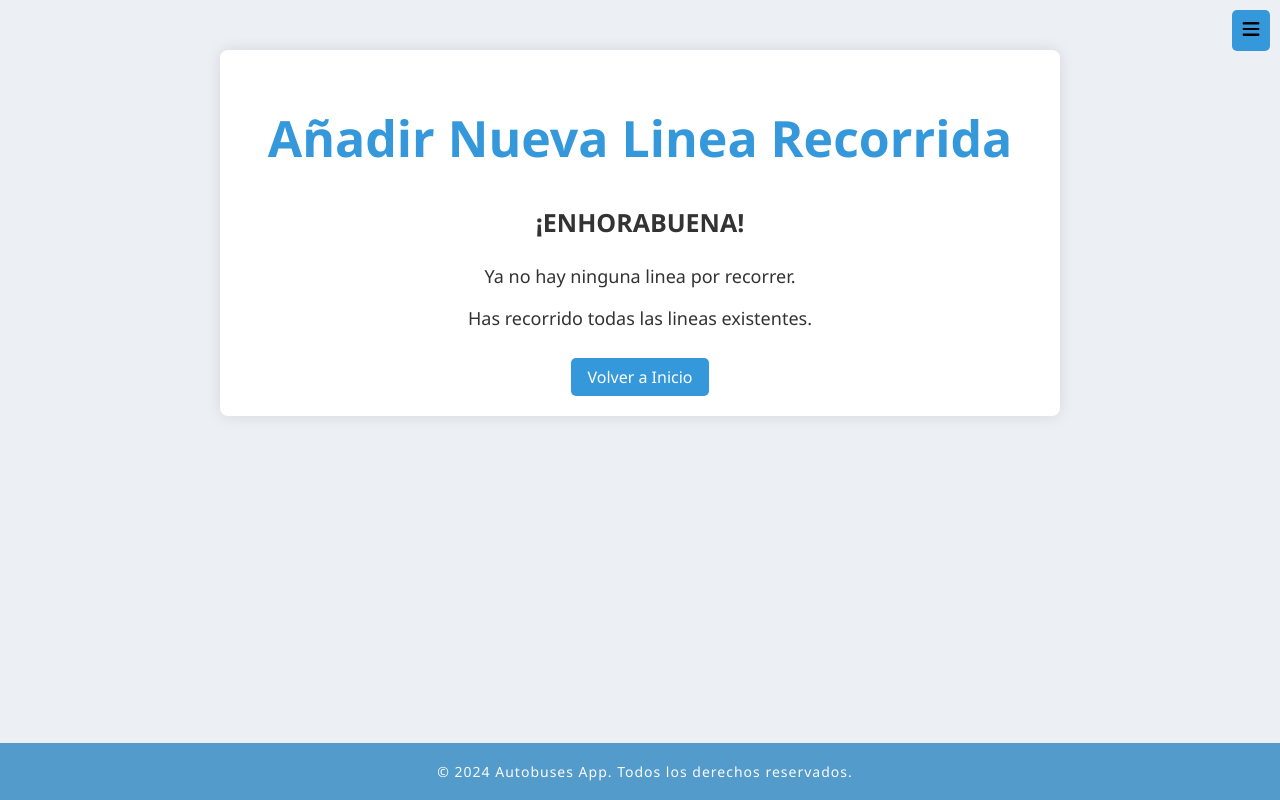
After one commit to nachodorado98/Flask-Autobuses, a Python web app: template python/src/templates/anadir_linea.html in a window 1280 px wide. The commit adds this page. Run offline with Jinja, Linux system fonts and the light colour scheme; the template is opened without the code that fills it, so the values that code supplies are empty.

Commit message:
Creacion pagina añadir lineas recorridas

```diff
--- a/python/src/__init__.py
+++ b/python/src/__init__.py
@@ -1,6 +1,7 @@
 from flask import Flask
 
 from .blueprints.inicio import bp_inicio
+from .blueprints.anadir_linea import bp_anadir_linea
 
 # Funcion para crear la instancia de la aplicacion
 def crear_app(configuracion:object)->Flask:
@@ -10,5 +11,6 @@ def crear_app(configuracion:object)->Flask:
 	app.config.from_object(configuracion)
 
 	app.register_blueprint(bp_inicio)
+	app.register_blueprint(bp_anadir_linea)
 
 	return app
--- a/python/src/blueprints/inicio.py
+++ b/python/src/blueprints/inicio.py
@@ -4,7 +4,7 @@ from src.database.conexion import Conexion
 
 bp_inicio=Blueprint("inicio", __name__)
 
-@bp_inicio.route("/", methods=["GET"])
+@bp_inicio.route("/")
 def inicio():
 
 	con=Conexion()
--- a/python/src/static/css/main.css
+++ b/python/src/static/css/main.css
@@ -1,3 +1,4 @@
+/*---------------------------------------------INICIO-------------------------------------------------*/
 body {
     margin: 0;
     padding: 0;
@@ -115,7 +116,7 @@ body {
     margin-top: 20px;
 }
 
-.mensaje-no_autobuses {
+.mensaje-no-autobuses {
     font-size: 18px;
     color: #333;
 }
@@ -148,3 +149,89 @@ footer {
     opacity: 0.8;
     letter-spacing: 1px;
 }
+
+/*---------------------------------------------ANADIR LINEA--------------------------------------------*/
+
+.contenedor-form {
+    text-align: center;
+    margin: 50px auto;
+    max-width: 600px;
+    background-color: #ffffff;
+    padding: 30px;
+    border-radius: 8px;
+    box-shadow: 0 0 15px rgba(0, 0, 0, 0.2);
+}
+
+.titulo-form {
+    font-size: 32px;
+    color: #3498db;
+    margin-bottom: 20px;
+}
+
+.form {
+    display: flex;
+    flex-direction: column;
+    align-items: center;
+}
+
+.label-form {
+    font-size: 18px;
+    color: #333;
+    margin-bottom: 10px;
+}
+
+.seleccion {
+    width: 100%;
+    padding: 15px;
+    margin-bottom: 20px;
+    border: 2px solid #3498db;
+    border-radius: 5px;
+    font-size: 16px;
+    color: #555;
+}
+
+.seleccion-button {
+    padding: 15px 30px;
+    background-color: #3498db;
+    color: #fff;
+    text-decoration: none;
+    border: none;
+    border-radius: 5px;
+    font-size: 18px;
+    cursor: pointer;
+    transition: background-color 0.3s ease-in-out;
+}
+
+.seleccion-button:hover {
+    background-color: #2980b9;
+}
+
+.no-lineas {
+    text-align: center;
+    margin-top: 20px;
+}
+
+.mensaje-no-lineas-titulo {
+    font-size: 25px;
+    color: #333;
+}
+
+.mensaje-no-lineas {
+    font-size: 18px;
+    color: #333;
+}
+
+.no-linea-button {
+    display: inline-block;
+    margin-top: 10px;
+    padding: 8px 16px;
+    background-color: #3498db;
+    color: #fff;
+    text-decoration: none;
+    border-radius: 5px;
+    transition: background-color 0.3s ease-in-out;
+}
+
+.no-linea-button:hover {
+    background-color: #2980b9;
+}
--- /dev/null
+++ b/python/src/templates/anadir_linea.html
@@ -0,0 +1,41 @@
+{% extends 'inicio.html' %}
+
+{% block titulo %}
+
+<h1>Añadir Nueva Linea Recorrida</h1>
+
+{% endblock titulo %}
+
+{% block principal %}
+
+{% if lineas %}
+
+<div class="contenedor-form">
+    <h2 class="texto-seleccionar">Selecciona una de las lineas</h2>
+    <form action="/insertar_linea" method="POST" class="form">
+        <select name="linea" id="linea" class="seleccion">
+
+            {% for linea in lineas %}
+            	<option value="{{ linea[0] }}">
+            		Linea {{ linea[1] }} {{ linea[2] }} - {{ linea[3] }}
+            	</option>
+            {% endfor %}
+
+        </select>
+        <input type="submit" value="Añadir linea" class="seleccion-button">
+    </form>
+</div>
+
+{% else %}
+
+<div class="no-lineas">
+    <p class="mensaje-no-lineas-titulo"><strong>¡ENHORABUENA!</strong></p>
+    <p class="mensaje-no-lineas">Ya no hay ninguna linea por recorrer.</p>
+    <p class="mensaje-no-lineas">Has recorrido todas las lineas existentes.</p>
+    <a href="/" class="no-linea-button">Volver a Inicio</a>
+</div>
+
+{% endif %}
+
+
+{% endblock principal %}
--- a/python/src/templates/inicio.html
+++ b/python/src/templates/inicio.html
@@ -23,6 +23,7 @@
         <div class="navbar" id="navbar">
             <ul>
                 <li><a href="/">Inicio</a></li>
+                <li><a href="/anadir_linea">Añadir Linea Recorrida</a></li>
             </ul>
         </div>
 
@@ -46,8 +47,8 @@
             {% else %}
 
             <div class="no-autobuses">
-                <p class="mensaje-no_autobuses">No hay lineas recorridas aún...</p>
-                <a href="#" class="nueva-linea-button">Añadir Nueva Linea Recorrida</a>
+                <p class="mensaje-no-autobuses">No hay lineas recorridas aún...</p>
+                <a href="/anadir_linea" class="nueva-linea-button">Añadir Nueva Linea Recorrida</a>
             </div>
 
             {% endif %}
```
Also changed, not shown: python/src/blueprints/anadir_linea.py (added, +33 -0 lines), python/src/database/conexion.py (+26 -3 lines), python/tests/testapp/test_anadir_linea.py (added, +78 -0 lines), python/tests/testdatabase/test_tablas.py (+76 -0 lines), python/tests/testapp/test_inicio.py (renamed from python/tests/testapp/test_app.py).
